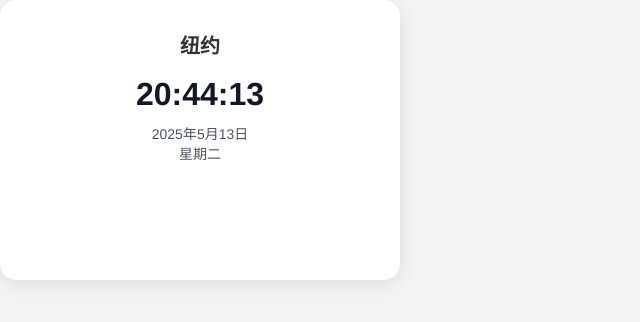
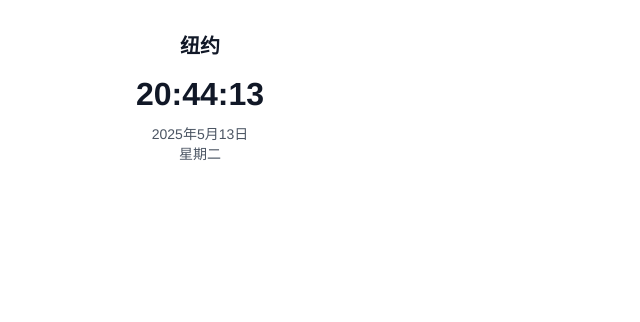
Before and after one commit to collin520/newyorkclock, a plain HTML site: page index.html in a window 1280 px wide. Shown: the whole page, without its empty margins (0-640 px from the left). Drawn offline with Linux system fonts and the light colour scheme.

Commit message:
Update style.css

```diff
--- a/style.css
+++ b/style.css
@@ -5,29 +5,29 @@ body, html {
   height: 100%;
   width: 100%;
   overflow: hidden; /* 防止出现滚动条 */
-  background-color: #f3f4f6; /* 页面背景色 */
+  background-color: transparent; /* 背景透明 */
   font-family: 'Helvetica Neue', Helvetica, Arial, sans-serif;
 }
 
 /* 设置时钟卡片的样式 */
 .clock-card {
-  background: white;
+  background: transparent; /* 容器背景透明 */
   padding: 30px 40px;
   border-radius: 16px;
-  box-shadow: 0 4px 20px rgba(0, 0, 0, 0.1);
+  box-shadow: none; /* 去掉阴影，让透明更自然 */
   text-align: center;
-  width: 100%;       /* 宽度自适应 */
-  max-width: 320px;  /* 设置最大宽度 */
-  height: 100%;      /* 高度自适应 */
-  max-height: 220px; /* 设置最大高度 */
-  overflow: hidden;  /* 防止出现滚动条 */
+  width: 100%;        /* 宽度自适应 */
+  max-width: 320px;   /* 设置最大宽度 */
+  height: 100%;       /* 高度自适应 */
+  max-height: 220px;  /* 设置最大高度 */
+  overflow: hidden;   /* 防止出现滚动条 */
 }
 
 /* 设置时钟标题的样式 */
 h2 {
   margin-top: 0;
   font-size: 20px;
-  color: #333;
+  color: #111827;
 }
 
 /* 设置时间显示的样式 */
```
